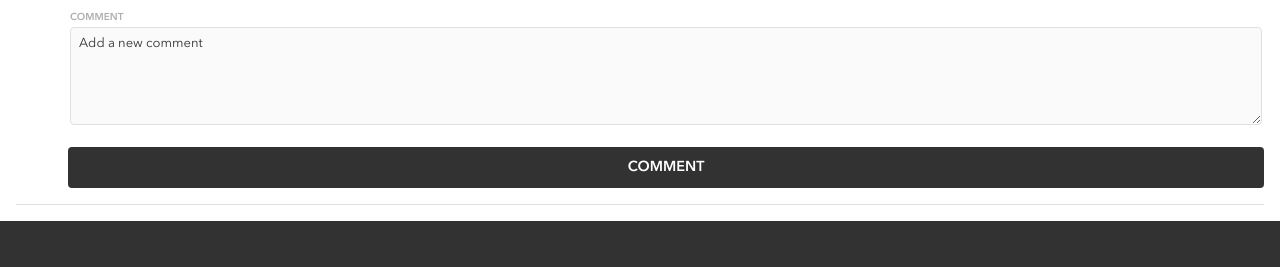
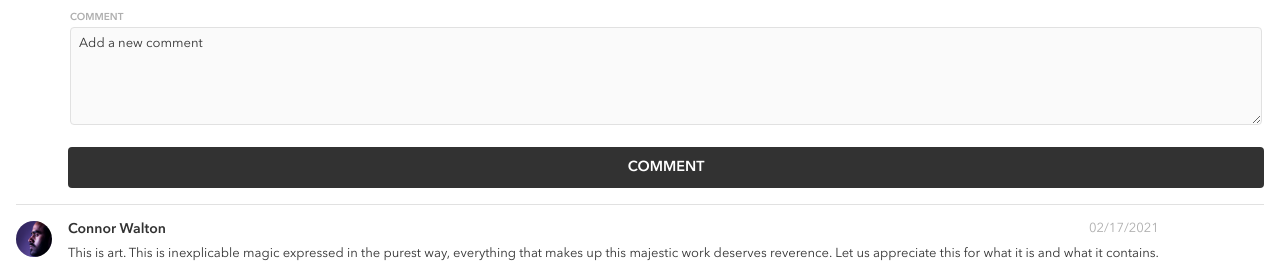
Before and after one commit to mattbanh/matthew-banh-bandsite, a plain HTML site: page index.html in a window 1280 px wide. Shown: the part 2629-2896 px from the top of the page. Drawn offline with Linux system fonts and the light colour scheme.

Commit message:
wrote JavaScript to take array and populate posted comments on bio page

```diff
--- a/scripts/index-page.js
+++ b/scripts/index-page.js
@@ -20,8 +20,8 @@
 //     </div>
 //     <div>
 //         <div class="comment__title">
-//         <span class="comment__name">Connor Walton</span>
-//         <span class="comment__date">02/17/2021</span>
+//          <span class="comment__name">Connor Walton</span>
+//          <span class="comment__date">02/17/2021</span>
 //         </div>
 //         <p class="comment__comment">
 //         This is art. This is inexplicable magic expressed in the purest
@@ -52,3 +52,60 @@ comments = [
       "I can't stop listening. Every time I hear one of their songs - the vocals - it give sme goosebumps. Shivers straight down my spine. What a beautiful expression of creativity. Can't get enough.",
   },
 ];
+
+// Create a function which adds comment blocks following a specific structure. Comment blocks will be filled with information from the array above
+
+const postComment = (commentDetails) => {
+  const commentContainer = document.createElement("div");
+  commentContainer.classList.add("comment");
+
+  const commentAvatarSection = document.createElement("div");
+  commentAvatarSection.classList.add("comment__avatar-section");
+
+  const commentAvatar = document.createElement("img");
+  commentAvatar.classList.add("comment__avatar");
+  commentAvatar.setAttribute("src", "./assets/images/Mohan-muruge.jpg");
+  commentAvatar.setAttribute("alt", "CW");
+  // Place the avatar in to the avatar section
+  commentAvatarSection.appendChild(commentAvatar);
+
+  const commentArea = document.createElement("div");
+
+  const commentTitle = document.createElement("div");
+  commentTitle.classList.add("comment__title");
+
+  const commentName = document.createElement("span");
+  commentName.classList.add("comment__name");
+  commentName.innerText = commentDetails.name;
+
+  const commentDate = document.createElement("span");
+  commentDate.classList.add("comment__date");
+  commentDate.innerText = commentDetails.date;
+  // Place name and date into title area of comment
+  commentTitle.appendChild(commentName);
+  commentTitle.appendChild(commentDate);
+
+  const comment = document.createElement("p");
+  comment.classList.add("comment__comment");
+  comment.innerText = commentDetails.comment;
+
+  // Place title area and comment in to comment area
+  commentArea.appendChild(commentTitle);
+  commentArea.appendChild(comment);
+
+  // Place comment avatar section and comment area in to comment container
+  commentContainer.appendChild(commentAvatarSection);
+  commentContainer.appendChild(commentArea);
+
+  // Place comment container in to index.html
+  const postedCommentsSection = document.querySelector(".posted-comments");
+  postedCommentsSection.appendChild(commentContainer);
+};
+
+const parseArr = (arr) => {
+  for (let i = 0; i < arr.length; i++) {
+    postComment(arr[i]);
+  }
+};
+
+parseArr(comments);
--- a/styles/partials/components/_shows-main.scss
+++ b/styles/partials/components/_shows-main.scss
@@ -31,11 +31,12 @@
 
 .shows-schedule {
   color: colors.$primary-dark;
-  padding: 2rem 1rem;
+  padding: 2rem 0 1rem;
   &__title {
     font-size: 1.5rem;
     font-weight: 600;
     letter-spacing: 0.02rem;
+    padding: 0 1rem;
     margin-bottom: 1rem;
   }
 }
```
Also changed, not shown: shows.html (+1 -0 lines), styles/shows.css, 1 other file.
